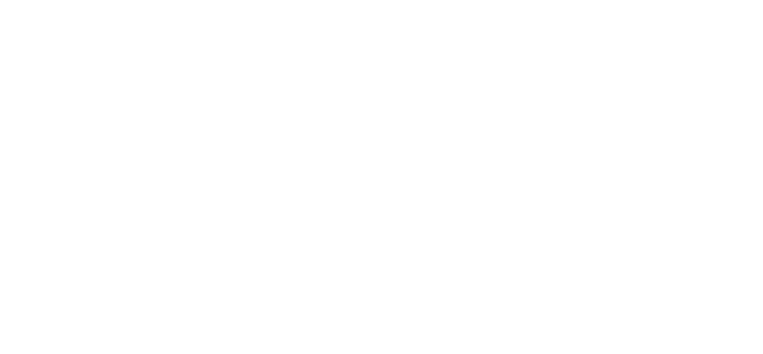
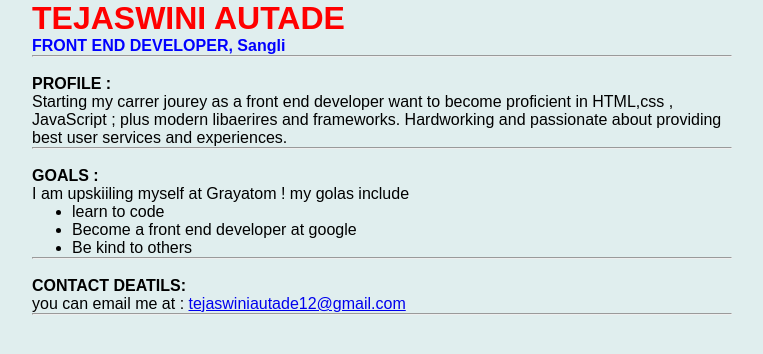
Before and after one commit to tejaswiniautade12/personal-portfolio-page, a plain HTML site: page index.html in a window 1280 px wide. Shown: the whole page, without its empty margins (258-1021 px from the left). Drawn offline with Linux system fonts and the light colour scheme.

Commit message:
Added the solution

```diff
--- a/index.html
+++ b/index.html
@@ -1 +1,46 @@
-<!-- Add your HTML Code here -->
+<!DOCTYPE html>
+<html>
+<head>
+	<title> </title>
+</head>
+<link href="style.css" type="text/css" rel="stylesheet">
+<body>
+
+<h1 style="color: red"> TEJASWINI AUTADE</h1>
+<h4 style="color: blue"> FRONT END DEVELOPER, Sangli</h4>
+<hr>
+<br>
+ <strong>PROFILE :</strong>
+
+ <p>
+
+ 	Starting my carrer jourey as a front end developer want to become proficient in HTML,css , JavaScript ; plus modern libaerires and frameworks. Hardworking and passionate about providing best user services and experiences.
+
+ </p>
+ <hr>
+ <br>
+ <strong>GOALS :</strong>
+<p>
+
+I am upskiiling myself at Grayatom ! my golas include
+
+ 	<ul>
+ 		<li>learn to code</li>
+ 		<li>Become a front end developer at google</li>
+ 		<li>Be kind to others</li>
+ 	</ul>
+</p>
+
+ <hr>
+ <br>
+
+ <STRONG> CONTACT DEATILS:</STRONG>
+ <p>
+
+
+ 	you can email me at :  <a href="www.gmail.com">tejaswiniautade12@gmail.com</a>
+ </p>
+ <hr>
+ <br>
+</body>
+</html><!-- Add your HTML Code here -->
--- a/style.css
+++ b/style.css
@@ -1 +1,11 @@
-/* Add your CSS code here */
+*{
+	font-family: sans-serif;
+	max-width: 700px;
+	margin: auto;
+
+}
+
+body {
+	background-color: #e0eeee;
+	min-width: 500px;
+}/* Add your CSS code here */
```
